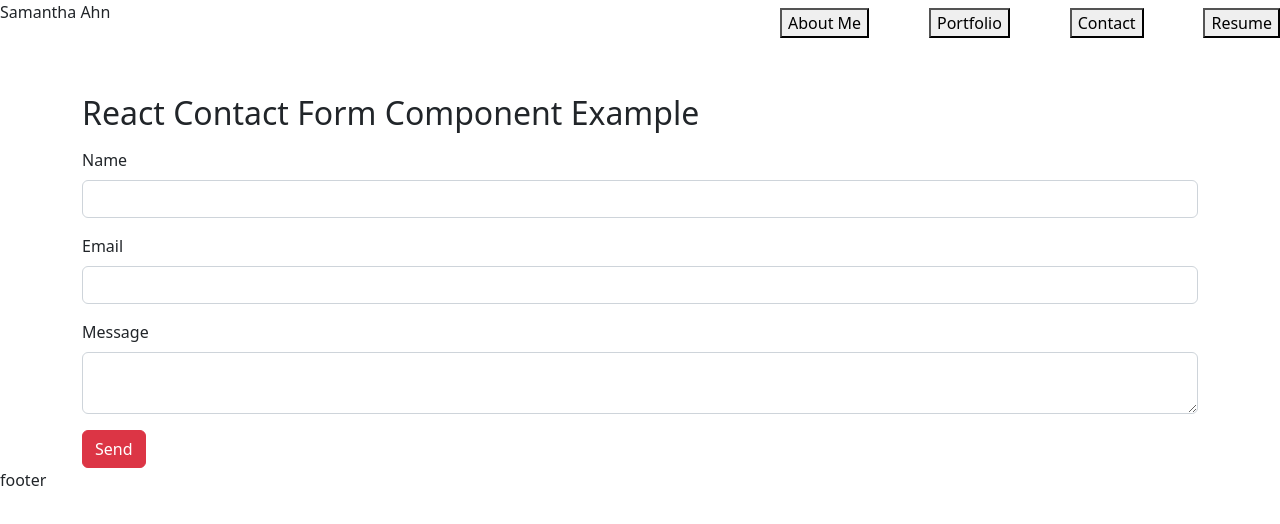
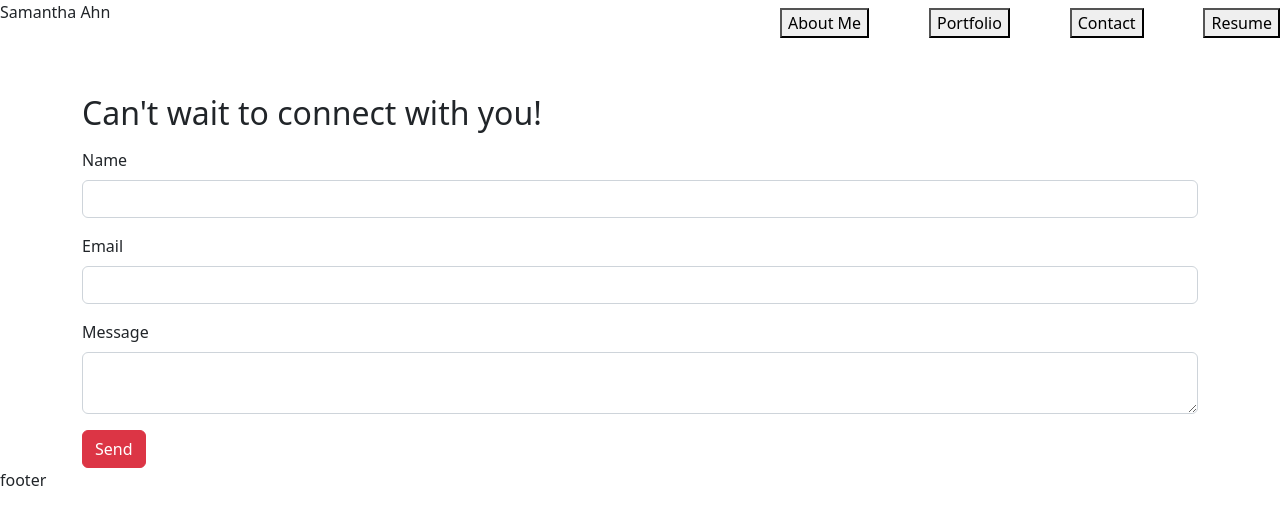
Before and after one commit to samanthaahn/react-portfolio, a React (Create React App) app: page /contact in a window 1280 px wide. Shown: the top 524 px of the page. Built offline with nearby package versions, Linux system fonts and the light colour scheme.

Commit message:
added my image

```diff
--- a/src/pages/aboutMe.js
+++ b/src/pages/aboutMe.js
@@ -1,11 +1,12 @@
 import React from 'react'
+import headshot from '../assets/images/headshot'
 
 function AboutMe() {
   return (
     <div>
 <h1>Samantha Ahn</h1>
-<img src="https://placehold.co/200"/>
-<p>lorem ipsum dolor sit amet, consectetur adip</p>
+<img src={headshot} alt="This is a headshot of Samantha Ahn"/>
+<p>lorem ipsum dolo sit amet, consectetur adip</p>
 
     </div>
   )
--- a/src/pages/contact.js
+++ b/src/pages/contact.js
@@ -15,7 +15,7 @@ const ContactForm = () => {
   }
   return (
     <div className="container mt-5">
-      <h2 className="mb-3">React Contact Form Component Example</h2>
+      <h2 className="mb-3">Can't wait to connect with you!</h2>
       <form onSubmit={onSubmit}>
         <div className="mb-3">
           <label className="form-label" htmlFor="name">
--- a/src/pages/resume.js
+++ b/src/pages/resume.js
@@ -1,8 +1,14 @@
 import React from 'react'
+import '../App.css'
+
 
 function Resume() {
   return (
-    <div>Resume</div>
+    <div>
+
+
+
+    </div>
   )
 }
 
```
Also changed, not shown: 1 other file (tests, documents, lock files or other folders).
